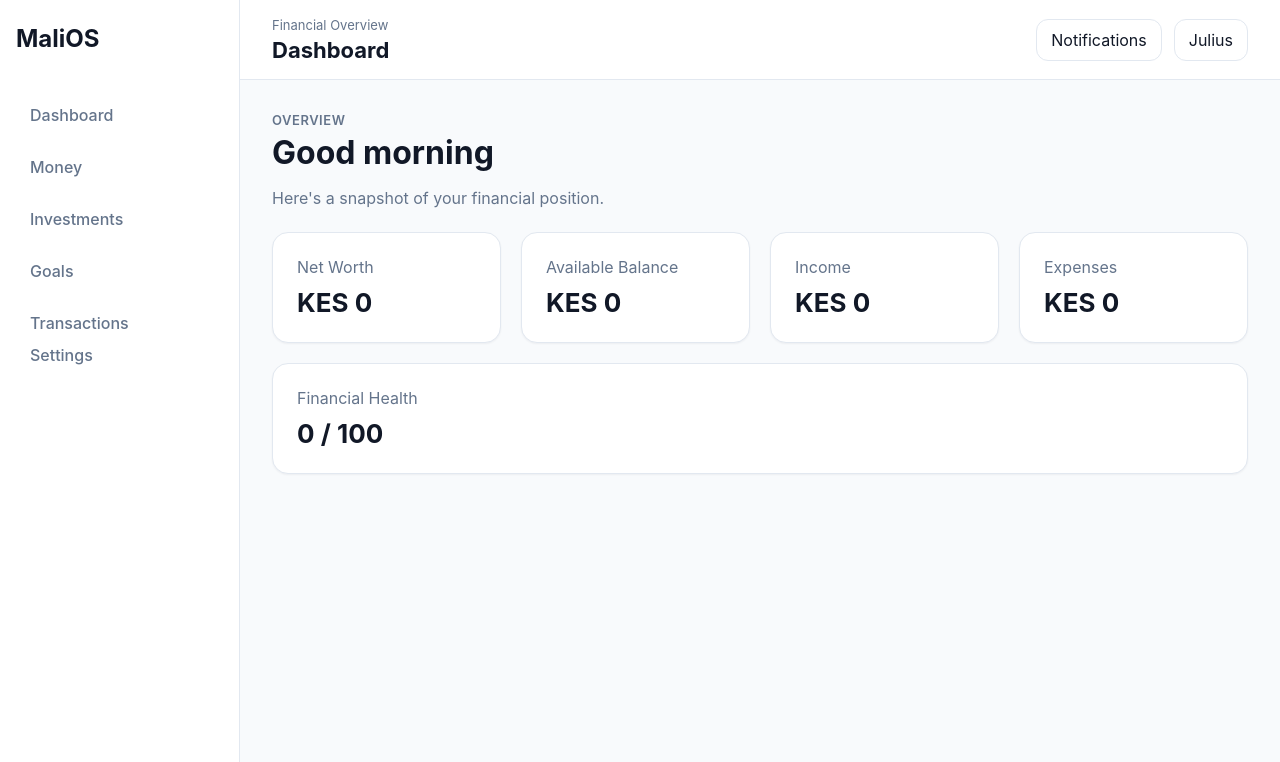
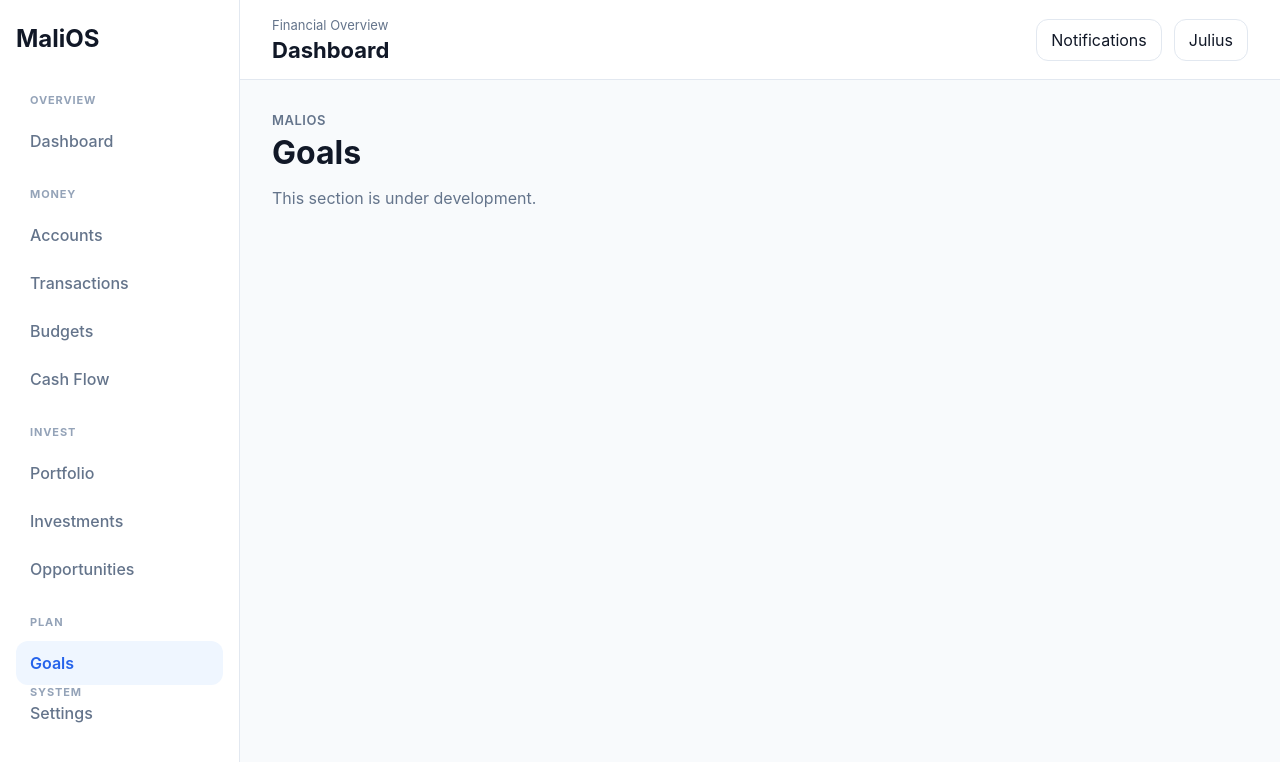
Before and after one commit to Julius-93/MaliOS, a React app in the folder frontend/: page /goals in a window 1280 px wide. Shown: the top 762 px of the page. Built offline with nearby package versions, Linux system fonts and the light colour scheme; the HTML template or start-up script is replaced by a standard one.

Commit message:
feat: add application routing

```diff
--- a/frontend/package.json
+++ b/frontend/package.json
@@ -11,7 +11,8 @@
   },
   "dependencies": {
     "react": "^19.2.8",
-    "react-dom": "^19.2.8"
+    "react-dom": "^19.2.8",
+    "react-router-dom": "^7.18.2"
   },
   "devDependencies": {
     "@eslint/js": "^10.0.1",
--- a/frontend/src/App.css
+++ b/frontend/src/App.css
@@ -22,7 +22,28 @@
 .sidebar-nav {
   display: flex;
   flex-direction: column;
+  gap: 24px;
+}
+
+.sidebar-section {
+  display: flex;
+  flex-direction: column;
   gap: 8px;
+}
+
+.sidebar-section-title {
+  margin: 0 14px 4px;
+  color: #94a3b8;
+  font-size: 11px;
+  font-weight: 700;
+  text-transform: uppercase;
+  letter-spacing: 0.08em;
+}
+
+.sidebar-section-items {
+  display: flex;
+  flex-direction: column;
+  gap: 4px;
 }
 
 .sidebar-nav a,
@@ -41,6 +62,12 @@
 .sidebar-bottom a:hover {
   background: #eff6ff;
   color: var(--color-primary);
+}
+
+.sidebar-section-items a.active {
+  background: #eff6ff;
+  color: var(--color-primary);
+  font-weight: 600;
 }
 
 .dashboard-main {
@@ -161,10 +188,19 @@
     margin-bottom: 16px;
   }
 
-  .sidebar-nav {
-    flex-direction: row;
-    overflow-x: auto;
-  }
+.sidebar-nav {
+  flex-direction: row;
+  overflow-x: auto;
+  gap: 16px;
+}
+
+.sidebar-section {
+  flex-shrink: 0;
+}
+
+.sidebar-section-items {
+  flex-direction: row;
+}
 
   .sidebar-bottom {
     display: none;
--- a/frontend/src/App.jsx
+++ b/frontend/src/App.jsx
@@ -1,12 +1,12 @@
+import { BrowserRouter } from 'react-router-dom'
 import './App.css'
-import DashboardLayout from './layouts/DashboardLayout'
-import Dashboard from './pages/Dashboard'
+import AppRoutes from './routes/AppRoutes'
 
 function App() {
   return (
-    <DashboardLayout>
-      <Dashboard />
-    </DashboardLayout>
+    <BrowserRouter>
+      <AppRoutes />
+    </BrowserRouter>
   )
 }
 
--- a/frontend/src/components/navigation/Sidebar.jsx
+++ b/frontend/src/components/navigation/Sidebar.jsx
@@ -1,3 +1,37 @@
+import { NavLink } from 'react-router-dom'
+
+const navigationSections = [
+  {
+    title: 'Overview',
+    items: [
+      { label: 'Dashboard', path: '/' },
+    ],
+  },
+  {
+    title: 'Money',
+    items: [
+      { label: 'Accounts', path: '/accounts' },
+      { label: 'Transactions', path: '/transactions' },
+      { label: 'Budgets', path: '/budgets' },
+      { label: 'Cash Flow', path: '/cash-flow' },
+    ],
+  },
+  {
+    title: 'Invest',
+    items: [
+      { label: 'Portfolio', path: '/portfolio' },
+      { label: 'Investments', path: '/investments' },
+      { label: 'Opportunities', path: '/opportunities' },
+    ],
+  },
+  {
+    title: 'Plan',
+    items: [
+      { label: 'Goals', path: '/goals' },
+    ],
+  },
+]
+
 function Sidebar() {
   return (
     <aside className="sidebar">
@@ -6,15 +40,40 @@ function Sidebar() {
       </div>
 
       <nav className="sidebar-nav">
-        <a href="/">Dashboard</a>
-        <a href="/">Money</a>
-        <a href="/">Investments</a>
-        <a href="/">Goals</a>
-        <a href="/">Transactions</a>
+        {navigationSections.map((section) => (
+          <div className="sidebar-section" key={section.title}>
+            <p className="sidebar-section-title">
+              {section.title}
+            </p>
+
+            <div className="sidebar-section-items">
+              {section.items.map((item) => (
+                <NavLink
+                  to={item.path}
+                  key={item.path}
+                  className={({ isActive }) =>
+                    isActive ? 'active' : ''
+                  }
+                >
+                  {item.label}
+                </NavLink>
+              ))}
+            </div>
+          </div>
+        ))}
       </nav>
 
       <div className="sidebar-bottom">
-        <a href="/">Settings</a>
+        <p className="sidebar-section-title">System</p>
+
+        <NavLink
+          to="/settings"
+          className={({ isActive }) =>
+            isActive ? 'active' : ''
+          }
+        >
+          Settings
+        </NavLink>
       </div>
     </aside>
   )
--- a/frontend/src/layouts/DashboardLayout.jsx
+++ b/frontend/src/layouts/DashboardLayout.jsx
@@ -1,7 +1,8 @@
+import { Outlet } from 'react-router-dom'
 import Sidebar from '../components/navigation/Sidebar'
 import Topbar from '../components/navigation/Topbar'
 
-function DashboardLayout({ children }) {
+function DashboardLayout() {
   return (
     <div className="dashboard-layout">
       <Sidebar />
@@ -10,7 +11,7 @@ function DashboardLayout({ children }) {
         <Topbar />
 
         <main className="dashboard-content">
-          {children}
+          <Outlet />
         </main>
       </div>
     </div>
--- /dev/null
+++ b/frontend/src/routes/AppRoutes.jsx
@@ -0,0 +1,72 @@
+import { Routes, Route } from 'react-router-dom'
+import DashboardLayout from '../layouts/DashboardLayout'
+import Dashboard from '../pages/Dashboard'
+
+function PlaceholderPage({ title }) {
+  return (
+    <section className="dashboard-page">
+      <div className="dashboard-heading">
+        <p className="eyebrow">MaliOS</p>
+        <h2>{title}</h2>
+        <p>This section is under development.</p>
+      </div>
+    </section>
+  )
+}
+
+function AppRoutes() {
+  return (
+    <Routes>
+      <Route element={<DashboardLayout />}>
+        <Route path="/" element={<Dashboard />} />
+
+        <Route
+          path="/accounts"
+          element={<PlaceholderPage title="Accounts" />}
+        />
+
+        <Route
+          path="/transactions"
+          element={<PlaceholderPage title="Transactions" />}
+        />
+
+        <Route
+          path="/budgets"
+          element={<PlaceholderPage title="Budgets" />}
+        />
+
+        <Route
+          path="/cash-flow"
+          element={<PlaceholderPage title="Cash Flow" />}
+        />
+
+        <Route
+          path="/portfolio"
+          element={<PlaceholderPage title="Portfolio" />}
+        />
+
+        <Route
+          path="/investments"
+          element={<PlaceholderPage title="Investments" />}
+        />
+
+        <Route
+          path="/opportunities"
+          element={<PlaceholderPage title="Opportunities" />}
+        />
+
+        <Route
+          path="/goals"
+          element={<PlaceholderPage title="Goals" />}
+        />
+
+        <Route
+          path="/settings"
+          element={<PlaceholderPage title="Settings" />}
+        />
+      </Route>
+    </Routes>
+  )
+}
+
+export default AppRoutes
```
Also changed, not shown: 1 other file (tests, documents, lock files or other folders).
